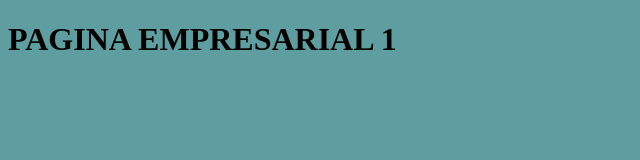
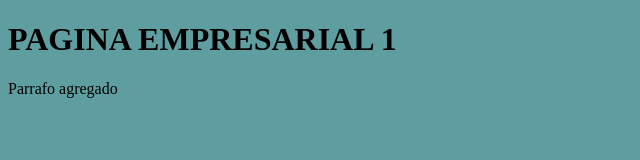
Before and after one commit to fabio0905/cursoG, a plain HTML site: page Index.html in a window 1280 px wide. Shown: the whole page, without its empty margins (0-640 px from the left). Drawn offline with Linux system fonts and the light colour scheme.

Commit message:
Update Index.html

```diff
--- a/Index.html
+++ b/Index.html
@@ -8,5 +8,6 @@
 
 <body>
 	<h1>PAGINA EMPRESARIAL 1</h1>
+	<P>Parrafo agregado<P>
 </body>
 </html>
```
